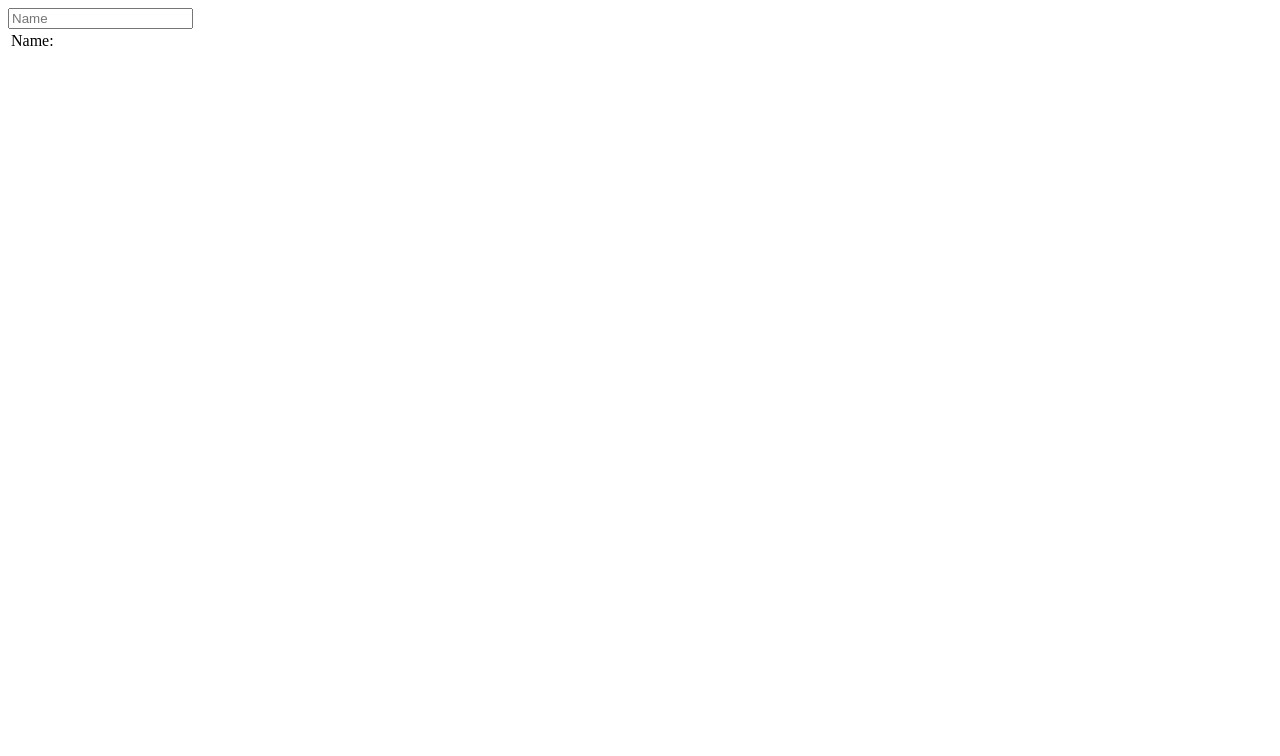
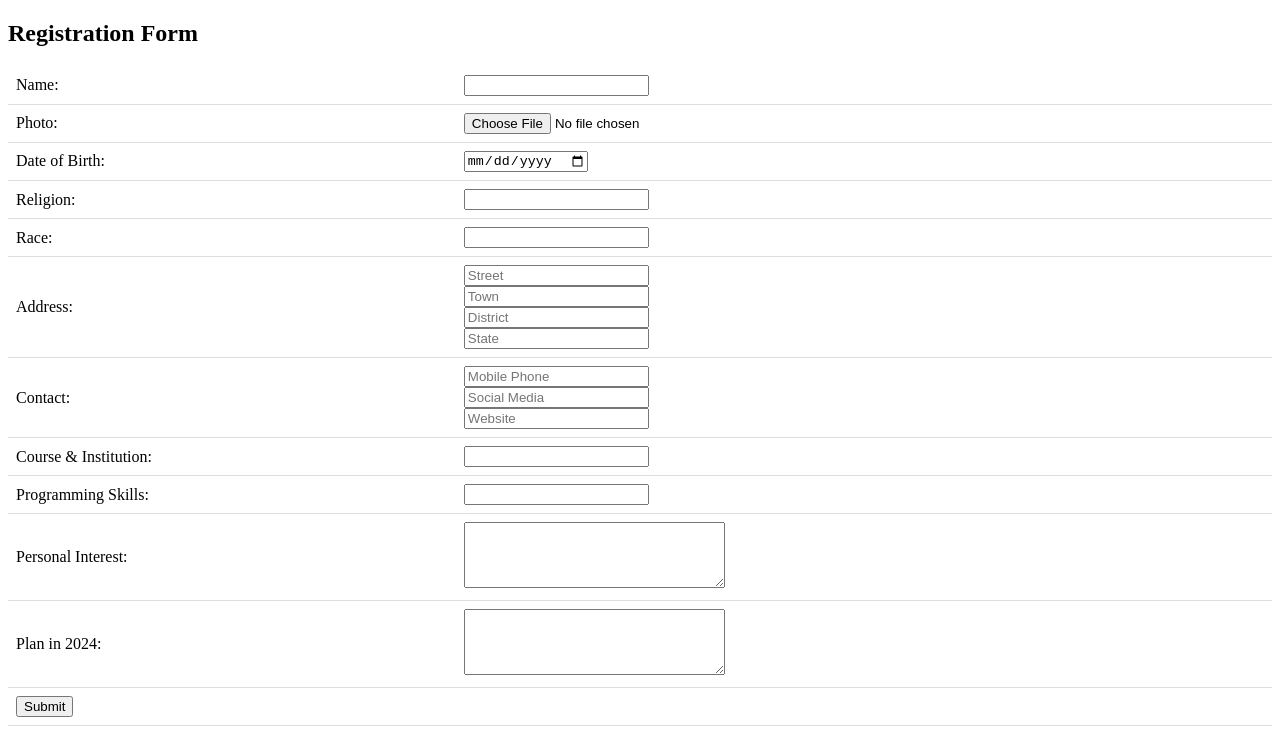
Before and after one commit to AmiraShamsudin/webdev_lab_1, a plain HTML site: page Lab_2/task_1.html in a window 1280 px wide. Drawn offline with Linux system fonts and the light colour scheme.

Commit message:
initial commit with task_1.html

```diff
--- a/Lab_2/task_1.html
+++ b/Lab_2/task_1.html
@@ -1,21 +1,85 @@
 <!DOCTYPE html>
-<html lang=" en">
+<html lang="en">
 <head>
     <meta charset="UTF-8">
     <meta name="viewport" content="width=device-width, initial-scale=1.0">
+    <title>Registration Form</title>
+    <style>
+        table {
+            width: 100%;
+            border-collapse: collapse;
+        }
+        th, td {
+            padding: 8px;
+            text-align: left;
+            border-bottom: 1px solid #ddd;
+        }
+    </style>
+</head>
 <body>
-        <form action="">
+
+<h2>Registration Form</h2>
+
+<form action="/submit_form" method="post">
     <table>
         <tr>
             <td>Name:</td>
-                    <input type="text" name="name" placeholder="Name" required><br>
+            <td><input type="text" name="name"></td>
         </tr>
+        <tr>
+            <td>Photo:</td>
+            <td><input type="file" name="photo"></td>
+        </tr>
+        <tr>
+            <td>Date of Birth:</td>
+            <td><input type="date" name="dob"></td>
+        </tr>
+        <tr>
+            <td>Religion:</td>
+            <td><input type="text" name="religion"></td>
+        </tr>
+        <tr>
+            <td>Race:</td>
+            <td><input type="text" name="race"></td>
+        </tr>
+        <tr>
+            <td>Address:</td>
+            <td>
+                <input type="text" name="street" placeholder="Street"><br>
+                <input type="text" name="town" placeholder="Town"><br>
+                <input type="text" name="district" placeholder="District"><br>
+                <input type="text" name="state" placeholder="State">
+            </td>
+        </tr>
+        <tr>
+            <td>Contact:</td>
+            <td>
+                <input type="tel" name="mobile" placeholder="Mobile Phone"><br>
+                <input type="text" name="social_media" placeholder="Social Media"><br>
+                <input type="url" name="website" placeholder="Website">
+            </td>
+        </tr>
+        <tr>
+            <td>Course & Institution:</td>
+            <td><input type="text" name="course_institution"></td>
+        </tr>
+        <tr>
+            <td>Programming Skills:</td>
+            <td><input type="text" name="programming_skills"></td>
+        </tr>
+        <tr>
+            <td>Personal Interest:</td>
+            <td><textarea name="personal_interest" rows="4" cols="30"></textarea></td>
+        </tr>
+        <tr>
+            <td>Plan in 2024:</td>
+            <td><textarea name="plan_2024" rows="4" cols="30"></textarea></td>
+        </tr>
+        <tr>
+            <td colspan="2"><input type="submit" value="Submit"></td>
+        </tr>
+    </table>
+</form>
 
-
-            </table>
-
-
-        </form>
 </body>
-    </head>
 </html>
```
Lines whose indentation alone changed are shown as unchanged.
